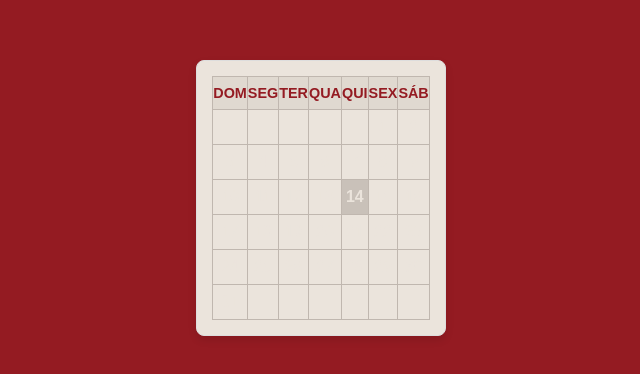
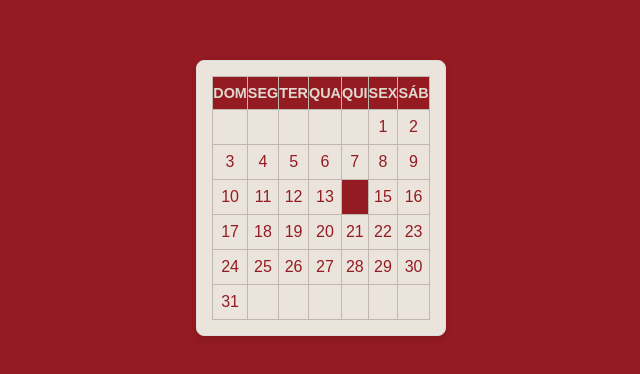
Before and after one commit to riangvieira/calendario_contabiliza, a plain HTML site: page index.html in a window 1280 px wide. Shown: the part 222-596 px from the top of the page, without its empty margins (319-959 px from the left). Drawn offline with Linux system fonts and the light colour scheme.

Commit message:
Update index.html

```diff
--- a/index.html
+++ b/index.html
@@ -8,7 +8,7 @@
         body {
             font-family: Arial, sans-serif;
             background-color: #941B22; /* Fundo vermelho */
-            color: #EBE4DC; /* Cor do texto principal */
+            color: #941B22; /* Cor do texto principal */
             margin: 0;
             padding: 20px;
             display: flex;
@@ -34,8 +34,8 @@
             border: 1px solid #c0b7af;
         }
         .calendar-table th {
-            background-color: #e0d9d0;
-            color: #941B22;
+            background-color: #941B22;
+            color: #e0d9d0;
             text-transform: uppercase;
             font-size: 0.9em;
         }
@@ -65,7 +65,7 @@
             opacity: 1;
         }
         .today {
-            background-color: #c9c1b9;
+            background-color: #941B22;
             font-weight: bold;
         }
     </style>
```
